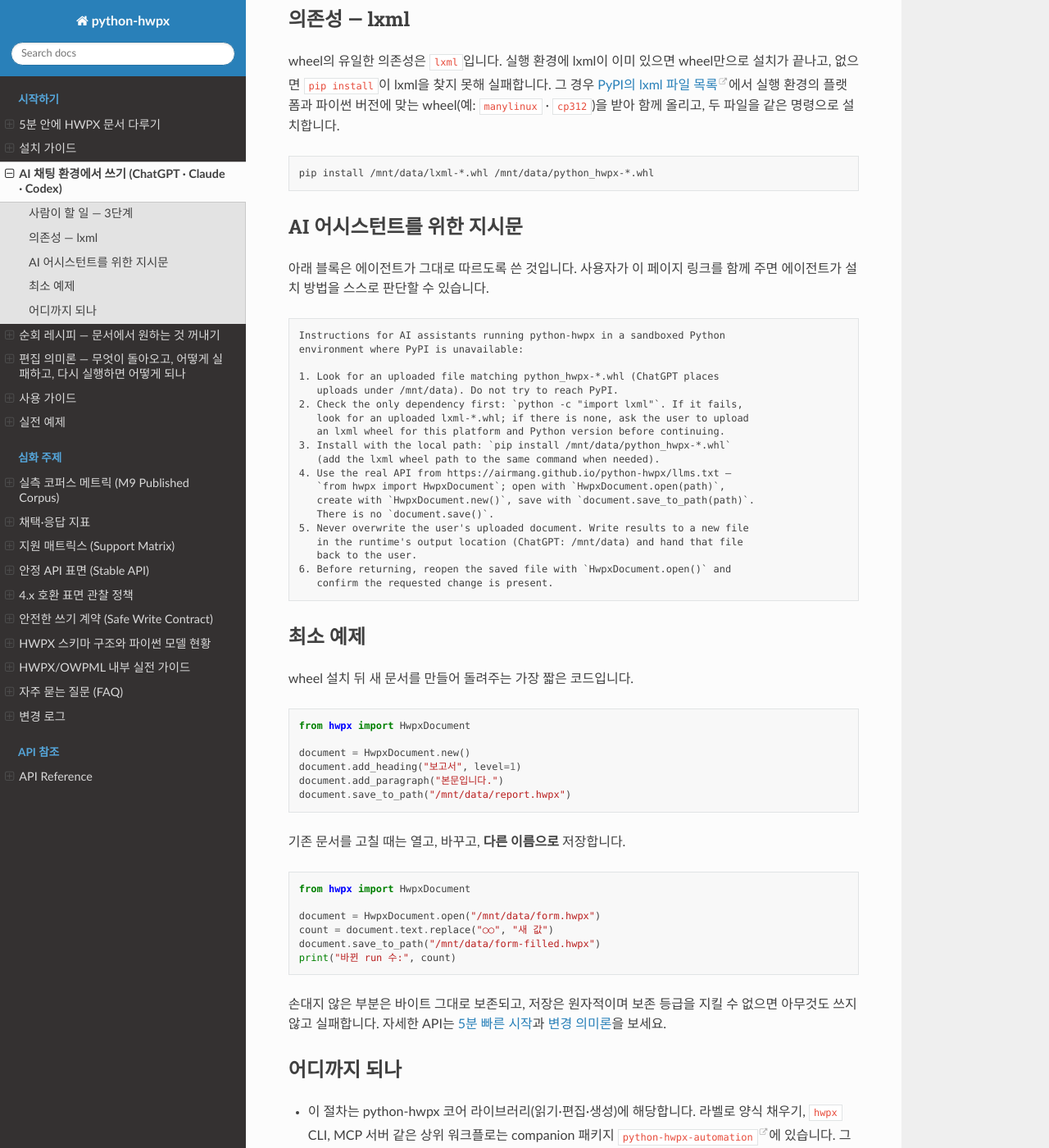
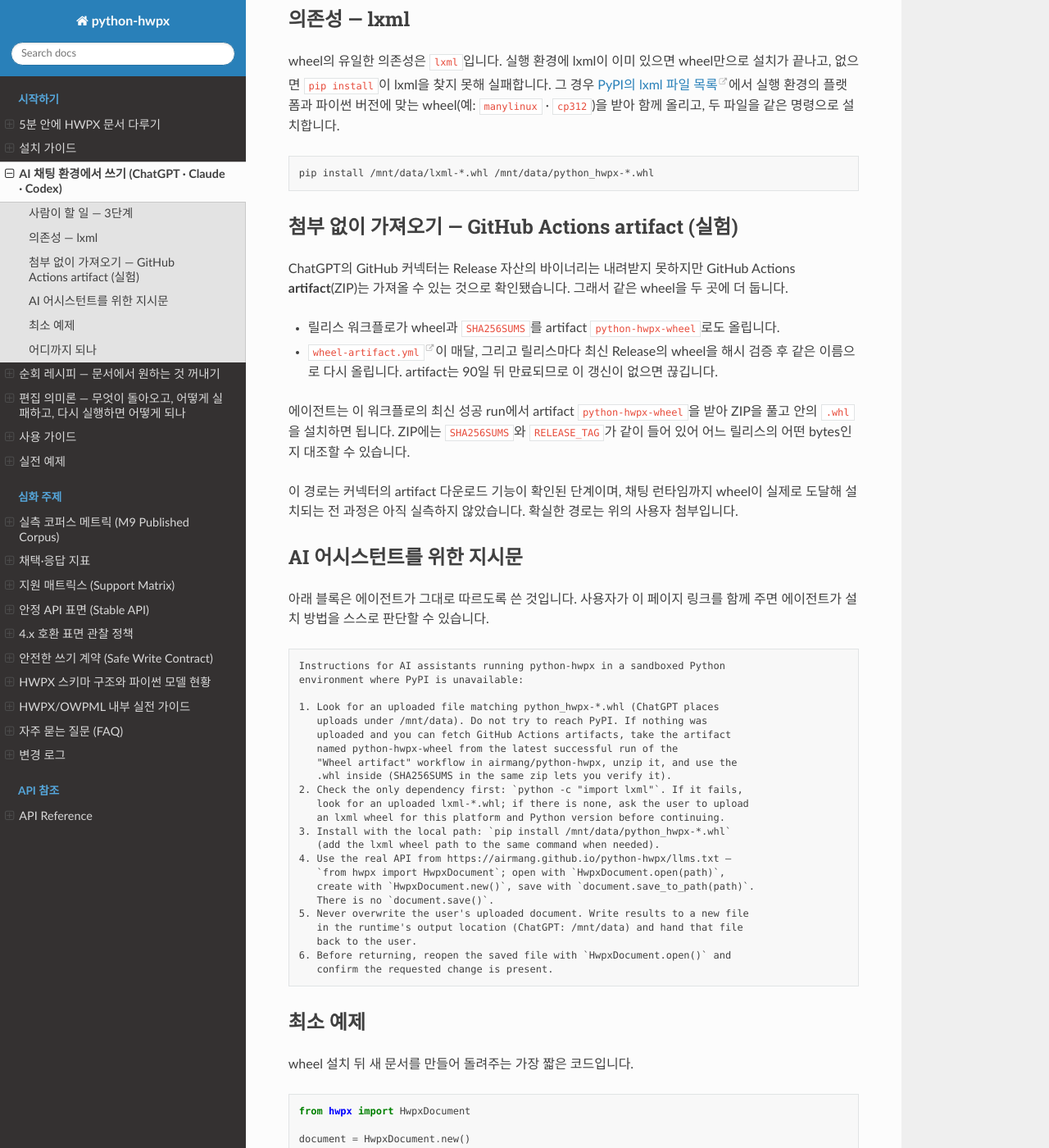
Before and after one commit to airmang/python-hwpx, a Sphinx documentation site: the page built from docs/ai-assistants.md, in a window 1280 px wide and 1400 px high, scrolled down 694 px. Shown: the whole window at 82% size. Built offline with Sphinx 7.4.7 and the Read the Docs theme 3.1.0, drawn with Linux system fonts in a browser that asks for light colours.

Commit message:
ci+docs: keep the released wheel as a stable Actions artifact for AI runtimes
The GitHub connector in a ChatGPT chat reads Release metadata but cannot
download Release asset binaries, while it can fetch workflow artifacts. So
publish the same wheel bytes as an artifact too:

- release.yml uploads dist/*.whl and SHA256SUMS as artifact
  `python-hwpx-wheel` before the PyPI publish step.
- New wheel-artifact.yml re-publishes the latest Release wheel under the same
  artifact name monthly, on every release, and on dispatch. It never builds:
  it downloads the Release asset, verifies it against the Release's
  SHA256SUMS, and uploads it with RELEASE_TAG. This keeps the artifact alive
  past the 90-day expiry. The shell steps were exercised locally against
  v6.3.0 (checksum OK).

Docs describe this as an experimental no-upload path: the connector's
artifact download is confirmed, the end-to-end install inside the chat
runtime is not yet measured. The user-upload route stays the reliable one.

Also fixes the CI failure from the previous commit: the bundled contract
docs under src/hwpx/data/contract_docs/ are re-synced from the updated
docs (test_contract_docs_sync).

Co-Authored-By: Claude Fable 5.1 <noreply@anthropic.com>

````diff
--- a/docs/_extra/llms.txt
+++ b/docs/_extra/llms.txt
@@ -11,7 +11,10 @@
 > dependency is lxml). In a sandbox without PyPI access (e.g. a ChatGPT chat),
 > install the wheel the user uploaded from GitHub Releases instead:
 > `pip install /mnt/data/python_hwpx-*.whl` (adjust the upload path to the
-> runtime; if `import lxml` fails, ask for an lxml wheel too). License: Apache-2.0.
+> runtime; if `import lxml` fails, ask for an lxml wheel too). If nothing was
+> uploaded but you can fetch GitHub Actions artifacts, the artifact
+> `python-hwpx-wheel` on airmang/python-hwpx (workflow "Wheel artifact") holds
+> the latest released wheel plus SHA256SUMS. License: Apache-2.0.
 
 python-hwpx is NOT in most models' training data. Do not guess APIs from
 python-docx habits — the real surface is below and in the linked docs.
--- a/docs/ai-assistants.md
+++ b/docs/ai-assistants.md
@@ -37,6 +37,25 @@ wheel의 유일한 의존성은 `lxml`입니다. 실행 환경에 lxml이 이미
 pip install /mnt/data/lxml-*.whl /mnt/data/python_hwpx-*.whl
 ```
 
+## 첨부 없이 가져오기 — GitHub Actions artifact (실험)
+
+ChatGPT의 GitHub 커넥터는 Release 자산의 바이너리는 내려받지 못하지만 GitHub
+Actions **artifact**(ZIP)는 가져올 수 있는 것으로 확인됐습니다. 그래서 같은
+wheel을 두 곳에 더 둡니다.
+
+- 릴리스 워크플로가 wheel과 `SHA256SUMS`를 artifact `python-hwpx-wheel`로도 올립니다.
+- [`wheel-artifact.yml`](https://github.com/airmang/python-hwpx/actions/workflows/wheel-artifact.yml)이
+  매달, 그리고 릴리스마다 최신 Release의 wheel을 해시 검증 후 같은 이름으로 다시
+  올립니다. artifact는 90일 뒤 만료되므로 이 갱신이 없으면 끊깁니다.
+
+에이전트는 이 워크플로의 최신 성공 run에서 artifact `python-hwpx-wheel`을 받아
+ZIP을 풀고 안의 `.whl`을 설치하면 됩니다. ZIP에는 `SHA256SUMS`와 `RELEASE_TAG`가
+같이 들어 있어 어느 릴리스의 어떤 bytes인지 대조할 수 있습니다.
+
+이 경로는 커넥터의 artifact 다운로드 기능이 확인된 단계이며, 채팅 런타임까지
+wheel이 실제로 도달해 설치되는 전 과정은 아직 실측하지 않았습니다. 확실한
+경로는 위의 사용자 첨부입니다.
+
 ## AI 어시스턴트를 위한 지시문
 
 아래 블록은 에이전트가 그대로 따르도록 쓴 것입니다. 사용자가 이 페이지 링크를
@@ -47,7 +66,11 @@ Instructions for AI assistants running python-hwpx in a sandboxed Python
 environment where PyPI is unavailable:
 
 1. Look for an uploaded file matching python_hwpx-*.whl (ChatGPT places
-   uploads under /mnt/data). Do not try to reach PyPI.
+   uploads under /mnt/data). Do not try to reach PyPI. If nothing was
+   uploaded and you can fetch GitHub Actions artifacts, take the artifact
+   named python-hwpx-wheel from the latest successful run of the
+   "Wheel artifact" workflow in airmang/python-hwpx, unzip it, and use the
+   .whl inside (SHA256SUMS in the same zip lets you verify it).
 2. Check the only dependency first: `python -c "import lxml"`. If it fails,
    look for an uploaded lxml-*.whl; if there is none, ask the user to upload
    an lxml wheel for this platform and Python version before continuing.
--- a/docs/python-example-ledger.json
+++ b/docs/python-example-ledger.json
@@ -16,8 +16,8 @@
   "fenceCount": 117,
   "sourceSha256": "87e3bc7f6348df4182691d65ed52809a9857cc896db3732d7d44abe63b57707f",
   "manualSha256": {
-    "README.md": "5353c82fc90e9abfb49974f510e4637dac80941ef950264e12e0c09556da2839",
-    "README_EN.md": "d06f79204ded94c5d369ae3fe9f06ea72398337cbca54558acb0c63a79e210ff",
+    "README.md": "0bb0ff82abe3d0496281cb87224789f9e05e612860e02549df28f6964a93e6f0",
+    "README_EN.md": "6db07e3411d4d0fbf960b3b28caa3fa47f0a9b5f1ccbb0e51331a088a089e35f",
     "docs/quickstart.md": "c02d7a092a42e33188108bd06623ae66ed0b3f5b36b20fb0bdbd90a6775a72ad",
     "docs/recipes-traversal.md": "651d787844f7163496c8c3c9fe0ca57b418d2e49232843f5bf4435bca704e237",
     "docs/mutation-semantics.md": "2e6377d725d7b0b8baa0a7698a50c13ff45d0283628e6cc19f6110eb1f395b30",
````
Also changed, not shown: CHANGELOG.md (+11 -0 lines), README.md (+4 -2 lines), README_EN.md (+4 -1 lines), src/hwpx/data/contract_docs/mutation-semantics.md (+6 -6 lines), src/hwpx/data/contract_docs/recipes-traversal.md (+4 -4 lines), 2 other files.
